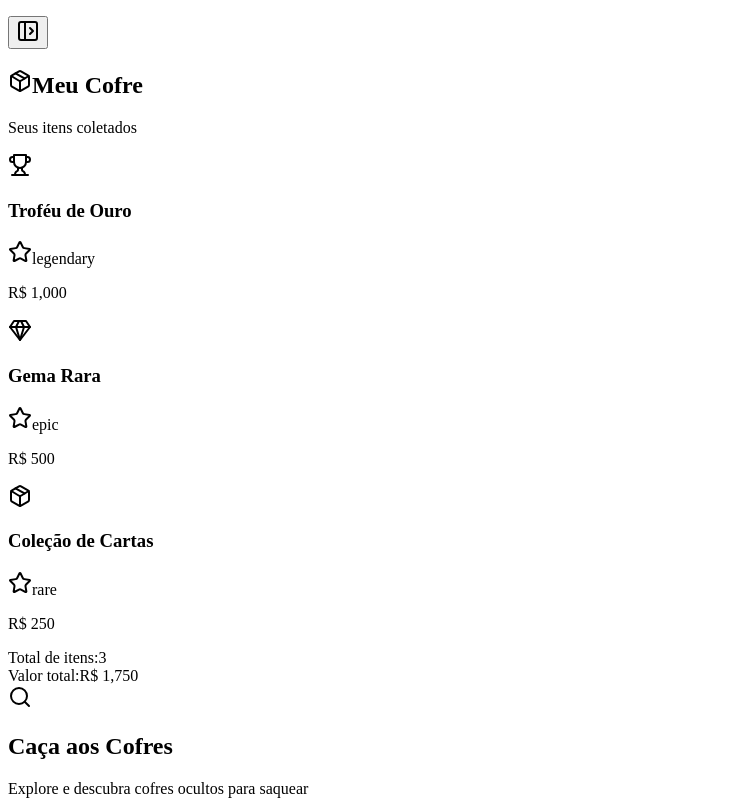
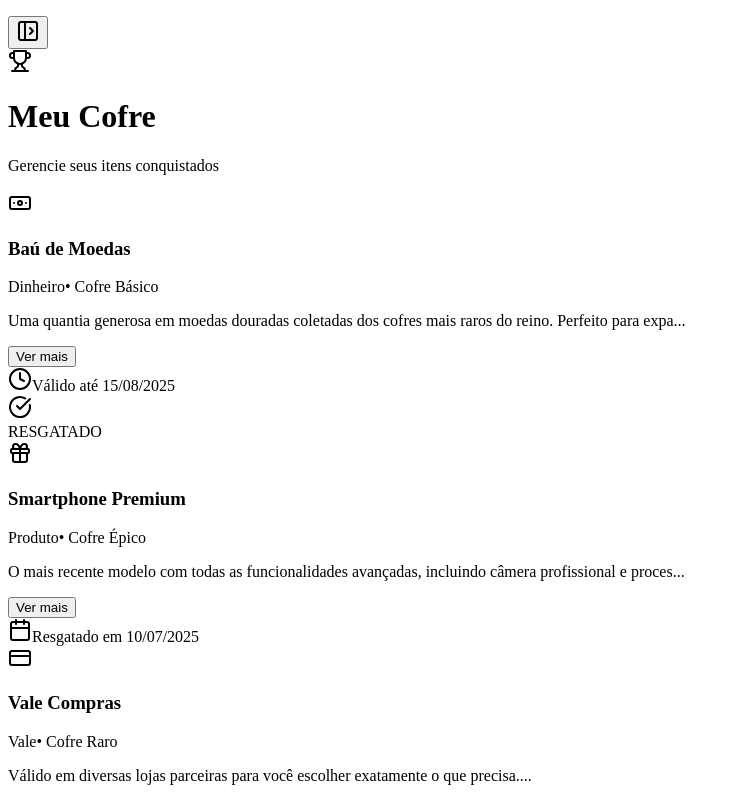
Before and after one commit to jedmesilva/VinceChat, a React (Vite) app in the folder client/: page / in a window 1280 px wide. Shown: the top 800 px of the page, without its empty margins (0-740 px from the left). Built offline with nearby package versions, Linux system fonts and the light colour scheme.

Commit message:
MyVault00

```diff
--- a/client/src/components/MyVault/MyVaultMain.tsx
+++ b/client/src/components/MyVault/MyVaultMain.tsx
@@ -1,124 +1,372 @@
-import React from 'react';
-import { Package, Gem, Trophy, Star } from 'lucide-react';
+import React, { useState } from 'react';
+import {
+  Banknote,
+  Gift,
+  CreditCard,
+  Crown,
+  CheckCircle,
+  Clock,
+  X,
+  Calendar,
+  Package,
+  Shield,
+  Zap,
+  Star,
+  Trophy
+} from 'lucide-react';
 
-interface MyVaultMainProps {
+interface VaultItem {
+  id: string;
+  type: 'money' | 'product' | 'voucher' | 'special';
+  name: string;
+  value: number;
+  description: string;
+  quantity?: number;
+  image?: string;
+  rarity: 'common' | 'rare' | 'epic' | 'legendary';
+  status: 'available' | 'claimed' | 'expired';
+  claimDeadline?: string;
+  claimedAt?: string;
+  vaultSource?: string;
+  expiresAt?: string;
+}
+
+interface VaultItemCardProps {
+  item: VaultItem;
+  onItemClick?: (item: VaultItem) => void;
   className?: string;
 }
 
-const MyVaultMain: React.FC<MyVaultMainProps> = ({ className = '' }) => {
-  const myItems = [
+const VaultItemCard: React.FC<VaultItemCardProps> = ({
+  item,
+  onItemClick,
+  className = ''
+}) => {
+  const [isDescriptionExpanded, setIsDescriptionExpanded] = useState(false);
+
+  const toggleDescription = () => {
+    setIsDescriptionExpanded(prev => !prev);
+  };
+
+  // Configurações de raridade
+  const rarityConfig = {
+    common: {
+      color: 'from-slate-600 to-slate-700',
+      border: 'border-slate-400/50',
+      bg: 'bg-slate-500/10',
+      text: 'text-slate-300',
+      label: 'Comum',
+      icon: Shield
+    },
+    rare: {
+      color: 'from-violet-600 to-violet-700',
+      border: 'border-violet-400/50',
+      bg: 'bg-violet-500/10',
+      text: 'text-violet-300',
+      label: 'Raro',
+      icon: Shield
+    },
+    epic: {
+      color: 'from-violet-600 to-violet-700',
+      border: 'border-violet-400/50',
+      bg: 'bg-violet-500/10',
+      text: 'text-violet-300',
+      label: 'Épico',
+      icon: Zap
+    },
+    legendary: {
+      color: 'from-violet-600 to-violet-700',
+      border: 'border-violet-400/50',
+      bg: 'bg-violet-500/10',
+      text: 'text-violet-300',
+      label: 'Lendário',
+      icon: Star
+    }
+  };
+
+  // Configurações de tipo
+  const typeConfig = {
+    money: {
+      icon: Banknote,
+      label: 'Dinheiro',
+      color: 'text-violet-400',
+      bg: 'bg-violet-500/10'
+    },
+    product: {
+      icon: Gift,
+      label: 'Produto',
+      color: 'text-violet-400',
+      bg: 'bg-violet-500/10'
+    },
+    voucher: {
+      icon: CreditCard,
+      label: 'Vale',
+      color: 'text-violet-400',
+      bg: 'bg-violet-500/10'
+    },
+    special: {
+      icon: Crown,
+      label: 'Especial',
+      color: 'text-violet-400',
+      bg: 'bg-violet-500/10'
+    }
+  };
+
+  const formatDate = (dateString: string) => {
+    const date = new Date(dateString);
+    return date.toLocaleDateString('pt-BR', {
+      day: '2-digit',
+      month: '2-digit',
+      year: 'numeric'
+    });
+  };
+
+  const handleItemClick = () => {
+    if (onItemClick && item.status === 'available') {
+      onItemClick(item);
+    }
+  };
+
+  const ItemIcon = typeConfig[item.type].icon;
+  const rarity = rarityConfig[item.rarity];
+  const isExpired = item.status === 'expired';
+  const isClaimed = item.status === 'claimed';
+  const isClickable = onItemClick && item.status === 'available';
+
+  return (
+    <div
+      onClick={handleItemClick}
+      className={`bg-slate-800/95 backdrop-blur-md rounded-3xl p-6 border ${rarity.border} ${isClickable ? 'cursor-pointer hover:scale-105' : isExpired || isClaimed ? 'cursor-not-allowed' : 'cursor-default'} transition-all duration-300 group relative ${className}`}
+    >
+      {/* Claimed/Expired Overlay */}
+      {(isClaimed || isExpired) && (
+        <div className="absolute inset-0 rounded-3xl flex items-center justify-center z-20">
+          <div
+            className={`${isClaimed ? 'bg-purple-600' : 'bg-red-600'} rounded-xl px-3 py-2 flex items-center gap-2`}
+          >
+            {isClaimed ? (
+              <CheckCircle className="h-5 w-5 text-white" />
+            ) : (
+              <X className="h-5 w-5 text-white" />
+            )}
+            <div className="text-white font-bold text-sm">
+              {isClaimed ? 'RESGATADO' : 'EXPIRADO'}
+            </div>
+          </div>
+        </div>
+      )}
+
+      {/* Item Visual */}
+      <div className={`flex justify-center mb-6 ${isExpired || isClaimed ? 'opacity-30' : ''}`}>
+        {item.image ? (
+          <img
+            src={item.image}
+            alt={item.name}
+            className={`w-24 h-24 rounded-2xl object-cover border-2 ${rarity.border}`}
+          />
+        ) : (
+          <div className={`w-24 h-24 rounded-2xl ${typeConfig[item.type].bg} flex items-center justify-center`}>
+            <ItemIcon className={`h-12 w-12 ${typeConfig[item.type].color}`} />
+          </div>
+        )}
+      </div>
+
+      {/* Item Info */}
+      <div className={`text-center ${isExpired || isClaimed ? 'opacity-30' : ''}`}>
+        <h3 className="text-xl font-bold text-white mb-2">{item.name}</h3>
+
+        <div className="flex items-center justify-center gap-3 text-sm text-slate-400 mb-3">
+          <span className={`px-3 py-1 rounded-lg ${typeConfig[item.type].bg} ${typeConfig[item.type].color} font-medium`}>
+            {typeConfig[item.type].label}
+          </span>
+
+          {item.vaultSource && (
+            <span className="text-slate-500">
+              • {item.vaultSource}
+            </span>
+          )}
+        </div>
+
+        {/* Descrição */}
+        <div className="space-y-3 mb-4">
+          <p className="text-slate-300 leading-relaxed text-sm">
+            {isDescriptionExpanded ? item.description : `${item.description.substring(0, 100)}...`}
+          </p>
+          {item.description.length > 100 && (
+            <button
+              onClick={(e) => {
+                e.stopPropagation();
+                toggleDescription();
+              }}
+              className="text-violet-400 hover:text-violet-300 text-sm font-medium transition-all duration-200"
+            >
+              {isDescriptionExpanded ? 'Ver menos' : 'Ver mais'}
+            </button>
+          )}
+        </div>
+
+        {/* Informações adicionais */}
+        {(item.expiresAt || item.quantity || item.claimedAt) && (
+          <div className="pt-4 border-t border-slate-700/50">
+            <div className="flex flex-wrap justify-center gap-4 text-sm text-slate-400">
+              {item.status === 'available' && item.expiresAt && (
+                <span className="flex items-center gap-1 text-orange-400">
+                  <Clock className="h-3 w-3" />
+                  Válido até {formatDate(item.expiresAt)}
+                </span>
+              )}
+
+              {item.status === 'claimed' && item.claimedAt && (
+                <span className="flex items-center gap-1 text-green-400">
+                  <Calendar className="h-3 w-3" />
+                  Resgatado em {formatDate(item.claimedAt)}
+                </span>
+              )}
+
+              {item.quantity && (
+                <span className="flex items-center gap-1">
+                  <Package className="h-3 w-3" />
+                  Qtd: {item.quantity}
+                </span>
+              )}
+            </div>
+          </div>
+        )}
+      </div>
+    </div>
+  );
+};
+
+// MyVault Screen Component
+const MyVault: React.FC = () => {
+  // Dados de exemplo
+  const vaultItems: VaultItem[] = [
     {
       id: '1',
-      name: 'Troféu de Ouro',
-      type: 'trophy',
-      rarity: 'legendary',
+      type: 'money',
+      name: 'Baú de Moedas',
       value: 1000,
-      icon: Trophy,
-      color: 'text-yellow-400'
+      description: 'Uma quantia generosa em moedas douradas coletadas dos cofres mais raros do reino. Perfeito para expandir seu inventário.',
+      rarity: 'common',
+      status: 'available',
+      vaultSource: 'Cofre Básico',
+      expiresAt: '2025-08-15'
     },
     {
       id: '2',
-      name: 'Gema Rara',
-      type: 'gem',
+      type: 'product',
+      name: 'Smartphone Premium',
+      value: 2500,
+      description: 'O mais recente modelo com todas as funcionalidades avançadas, incluindo câmera profissional e processamento de última geração.',
       rarity: 'epic',
-      value: 500,
-      icon: Gem,
-      color: 'text-purple-400'
+      status: 'claimed',
+      vaultSource: 'Cofre Épico',
+      claimedAt: '2025-07-10'
     },
     {
       id: '3',
-      name: 'Coleção de Cartas',
-      type: 'collection',
+      type: 'voucher',
+      name: 'Vale Compras',
+      value: 500,
+      description: 'Válido em diversas lojas parceiras para você escolher exatamente o que precisa.',
       rarity: 'rare',
-      value: 250,
-      icon: Package,
-      color: 'text-blue-400'
+      status: 'available',
+      vaultSource: 'Cofre Raro',
+      expiresAt: '2025-12-31'
+    },
+    {
+      id: '4',
+      type: 'special',
+      name: 'Coroa Dourada',
+      value: 5000,
+      description: 'Item especial de prestígio único que demonstra sua habilidade e sorte excepcionais.',
+      rarity: 'legendary',
+      status: 'expired',
+      vaultSource: 'Cofre Lendário'
+    },
+    {
+      id: '5',
+      type: 'money',
+      name: 'Saco de Ouro',
+      value: 750,
+      description: 'Ouro puro extraído das minas mais profundas, refinado para máxima pureza.',
+      rarity: 'rare',
+      status: 'available',
+      vaultSource: 'Cofre Raro',
+      expiresAt: '2025-09-30'
+    },
+    {
+      id: '6',
+      type: 'product',
+      name: 'Headset Gamer',
+      value: 350,
+      description: 'Audio de alta qualidade com microfone profissional para uma experiência imersiva.',
+      rarity: 'common',
+      status: 'claimed',
+      vaultSource: 'Cofre Básico',
+      claimedAt: '2025-07-01'
+    },
+    {
+      id: '7',
+      type: 'voucher',
+      name: 'Vale Restaurante',
+      value: 200,
+      description: 'Desfrute de uma refeição especial em restaurantes selecionados da sua cidade.',
+      rarity: 'common',
+      status: 'available',
+      vaultSource: 'Cofre Básico',
+      expiresAt: '2025-11-15'
+    },
+    {
+      id: '8',
+      type: 'special',
+      name: 'Anel Mágico',
+      value: 3000,
+      description: 'Artefato místico com poderes especiais que apenas os mais sortudos conseguem obter.',
+      rarity: 'legendary',
+      status: 'available',
+      vaultSource: 'Cofre Lendário',
+      expiresAt: '2025-12-25'
     }
   ];
 
-  const getRarityColor = (rarity: string) => {
-    switch (rarity) {
-      case 'legendary':
-        return 'border-yellow-400/50 bg-yellow-900/20';
-      case 'epic':
-        return 'border-purple-400/50 bg-purple-900/20';
-      case 'rare':
-        return 'border-blue-400/50 bg-blue-900/20';
-      default:
-        return 'border-gray-400/50 bg-gray-900/20';
+  const handleItemClick = (item: VaultItem) => {
+    if (item.status === 'available') {
+      alert(`Resgatar: ${item.name}`);
     }
   };
 
   return (
-    <div className={`h-full bg-gray-900 ${className}`}>
-      <div className="p-4 border-b border-gray-700">
-        <h2 className="text-xl font-bold text-white flex items-center gap-2">
-          <Package className="w-6 h-6 text-violet-400" />
-          Meu Cofre
-        </h2>
-        <p className="text-gray-400 text-sm mt-1">
-          Seus itens coletados
-        </p>
+    <div className="min-h-screen bg-gradient-to-br from-slate-900 to-slate-800">
+      {/* Header */}
+      <div className="bg-slate-800/50 backdrop-blur-md border-b border-slate-700/50">
+        <div className="max-w-7xl mx-auto px-6 py-8">
+          <div className="flex items-center gap-4">
+            <div className="w-12 h-12 bg-violet-500/20 rounded-2xl flex items-center justify-center">
+              <Trophy className="h-6 w-6 text-violet-400" />
+            </div>
+            <div>
+              <h1 className="text-3xl font-bold text-white">Meu Cofre</h1>
+              <p className="text-slate-400">Gerencie seus itens conquistados</p>
+            </div>
+          </div>
+        </div>
       </div>
 
-      <div className="p-4 overflow-y-auto flex-1">
-        {myItems.length === 0 ? (
-          <div className="text-center py-8">
-            <Package className="w-16 h-16 text-gray-600 mx-auto mb-4" />
-            <p className="text-gray-400 text-lg">Seu cofre está vazio</p>
-            <p className="text-gray-500 text-sm mt-2">
-              Desbloqueie cofres para coletar itens
-            </p>
-          </div>
-        ) : (
-          <div className="space-y-3">
-            {myItems.map((item) => {
-              const IconComponent = item.icon;
-              return (
-                <div
-                  key={item.id}
-                  className={`p-4 rounded-lg border-2 transition-all hover:bg-gray-800/50 ${getRarityColor(item.rarity)}`}
-                >
-                  <div className="flex items-center gap-3">
-                    <div className="p-2 bg-gray-800 rounded-lg">
-                      <IconComponent className={`w-6 h-6 ${item.color}`} />
-                    </div>
-                    <div className="flex-1">
-                      <h3 className="text-white font-medium">{item.name}</h3>
-                      <div className="flex items-center gap-2 mt-1">
-                        <Star className="w-4 h-4 text-yellow-400" />
-                        <span className="text-sm text-gray-400 capitalize">
-                          {item.rarity}
-                        </span>
-                      </div>
-                    </div>
-                    <div className="text-right">
-                      <p className="text-green-400 font-semibold">
-                        R$ {item.value.toLocaleString()}
-                      </p>
-                    </div>
-                  </div>
-                </div>
-              );
-            })}
-          </div>
-        )}
-      </div>
-
-      <div className="p-4 border-t border-gray-700">
-        <div className="flex items-center justify-between text-sm">
-          <span className="text-gray-400">Total de itens:</span>
-          <span className="text-white font-medium">{myItems.length}</span>
-        </div>
-        <div className="flex items-center justify-between text-sm mt-2">
-          <span className="text-gray-400">Valor total:</span>
-          <span className="text-green-400 font-semibold">
-            R$ {myItems.reduce((sum, item) => sum + item.value, 0).toLocaleString()}
-          </span>
+      {/* Content */}
+      <div className="max-w-7xl mx-auto px-6 py-8">
+        <div className="grid grid-cols-1 md:grid-cols-2 lg:grid-cols-3 xl:grid-cols-4 gap-6">
+          {vaultItems.map((item) => (
+            <VaultItemCard
+              key={item.id}
+              item={item}
+              onItemClick={handleItemClick}
+            />
+          ))}
         </div>
       </div>
     </div>
   );
 };
 
-export default MyVaultMain;
+export default MyVault;
```
Also changed, not shown: client/src/components/MyVault/MyVaultHeader/MyVaultHeader.tsx (added), client/src/components/MyVault/MyVaultItemsList/MyVaultItemsList.tsx (added).
